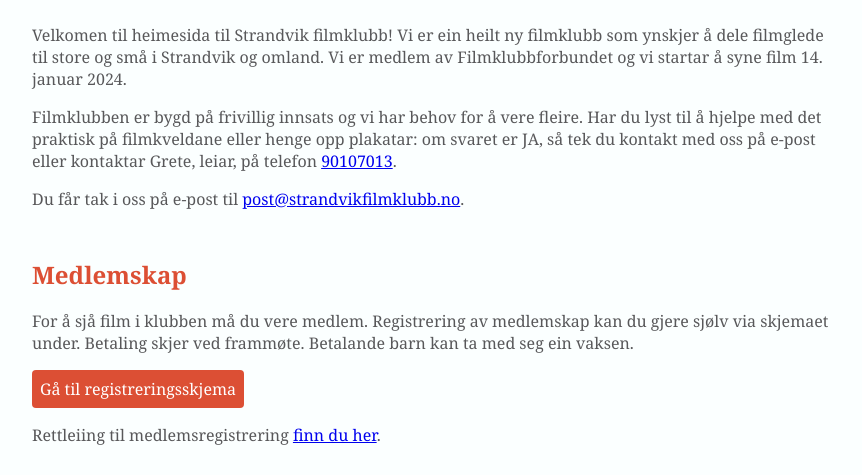
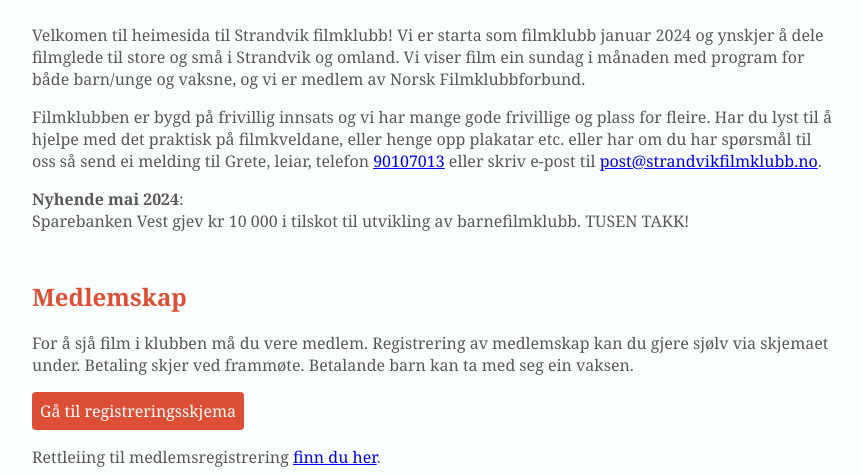
Before and after one commit to draperunner/strandvikfilmklubb, a website built with Parcel: page src/index.html in a window 1280 px wide. Shown: the part 300-775 px from the top of the page, without its empty margins (208-1070 px from the left). Built offline with nearby package versions, Linux system fonts and the light colour scheme.

Commit message:
Update text

```diff
--- a/src/index.html
+++ b/src/index.html
@@ -60,23 +60,24 @@
       </h1>
 
       <p>
-        Velkomen til heimesida til Strandvik filmklubb! Vi er ein heilt ny
-        filmklubb som ynskjer å dele filmglede til store og små i Strandvik og
-        omland. Vi er medlem av Filmklubbforbundet og vi startar å syne film 14.
-        januar 2024.
+        Velkomen til heimesida til Strandvik filmklubb! Vi er starta som
+        filmklubb januar 2024 og ynskjer å dele filmglede til store og små i
+        Strandvik og omland. Vi viser film ein sundag i månaden med program for
+        både barn/unge og vaksne, og vi er medlem av Norsk Filmklubbforbund.
       </p>
       <p>
-        Filmklubben er bygd på frivillig innsats og vi har behov for å vere
-        fleire. Har du lyst til å hjelpe med det praktisk på filmkveldane eller
-        henge opp plakatar: om svaret er JA, så tek du kontakt med oss på e-post
-        eller kontaktar Grete, leiar, på telefon
-        <a href="tel:90107013">90107013</a>.
-      </p>
-      <p>
-        Du får tak i oss på e-post til
+        Filmklubben er bygd på frivillig innsats og vi har mange gode frivillige
+        og plass for fleire. Har du lyst til å hjelpe med det praktisk på
+        filmkveldane, eller henge opp plakatar etc. eller har om du har spørsmål
+        til oss så send ei melding til Grete, leiar, telefon
+        <a href="tel:90107013">90107013</a> eller skriv e-post til
         <a href="mailto:post@strandvikfilmklubb.no"
           >post@strandvikfilmklubb.no</a
         >.
+      </p>
+      <p>
+        <strong>Nyhende mai 2024</strong>:<br />Sparebanken Vest gjev kr 10 000
+        i tilskot til utvikling av barnefilmklubb. TUSEN TAKK!
       </p>
 
       <h2>Medlemskap</h2>
```
